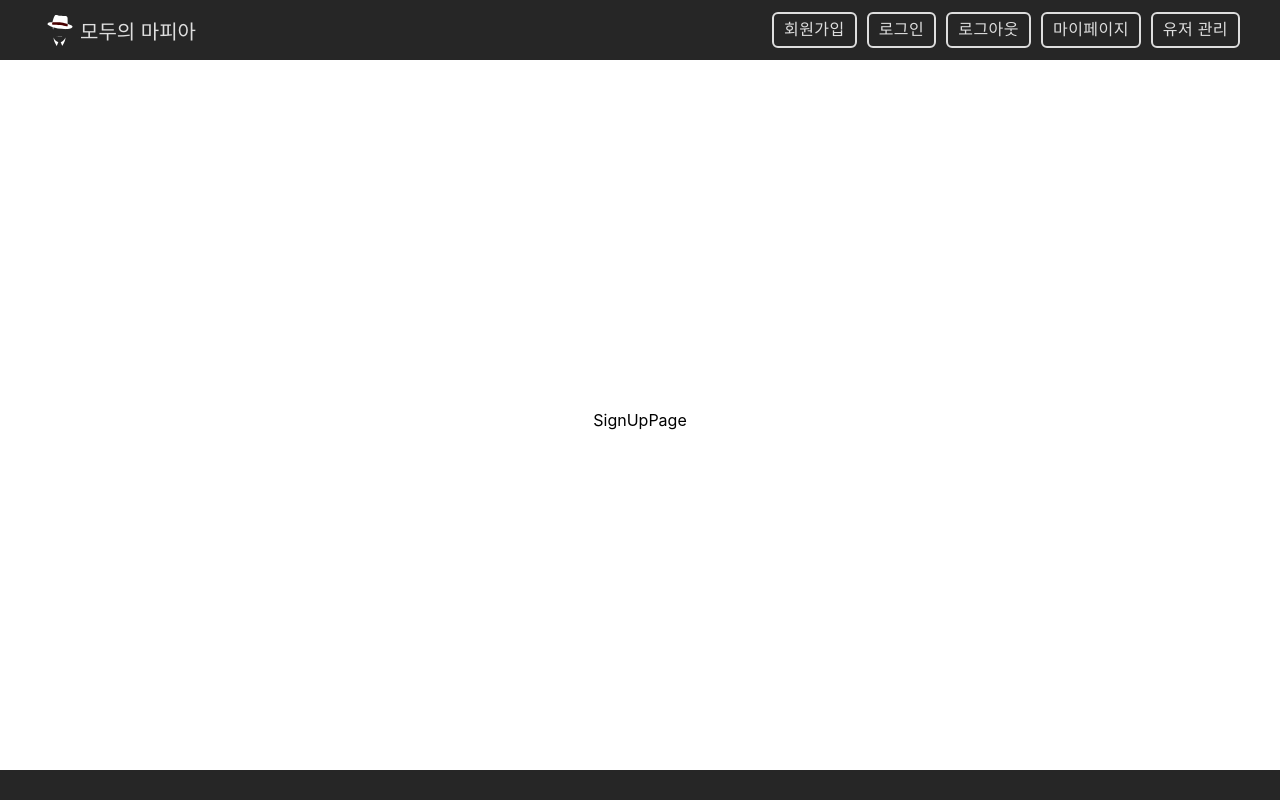
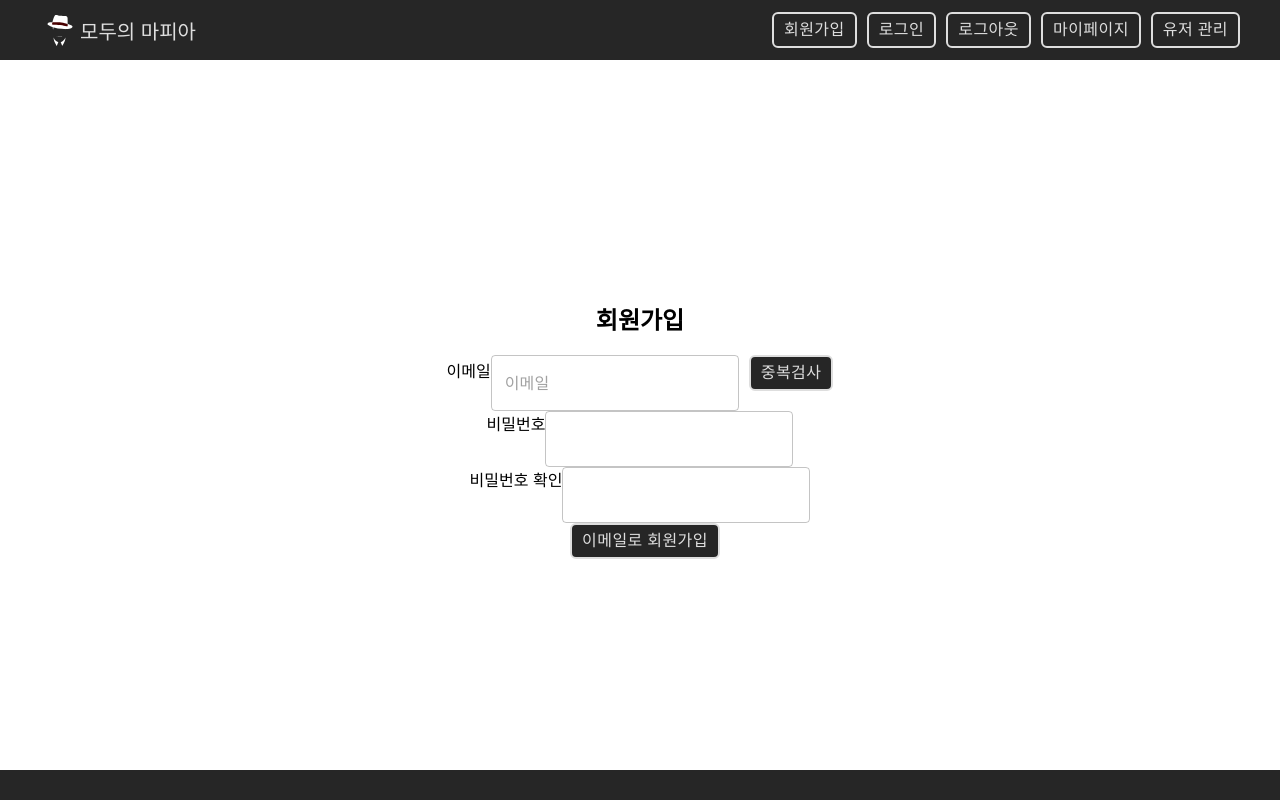
Before and after one commit to S2econdBlue/everyones_mafia, a React (Create React App) app in the folder front/: page /signup in a window 1280 px wide. Built offline with nearby package versions, Linux system fonts and the light colour scheme.

Commit message:
회원가입 페이지 구현: 회원가입 페이지 및 가입완료 페이지 추가

```diff
--- a/front/src/App.js
+++ b/front/src/App.js
@@ -11,6 +11,7 @@ import NoticeListPage from "./pages/NoticeListPage";
 import CreateNoticePage from "./pages/CreateNoticePage";
 import UpdateNoticePage from "./pages/UpdateNoticePage";
 import NoticeDetailPage from "./pages/NoticeDetailPage";
+import WelcomeMessagePage from "./pages/WelcomeMessagePage";
 import PageNotFoundPage from "./pages/PageNotFoundPage";
 
 // import VideoRoomPage from "./pages/VideoRoomPage";
@@ -37,6 +38,8 @@ function App() {
                     <Route exact path="/board/create" element={<CreateNoticePage />} />
                     <Route exact path="/board/:noticeId" element={<NoticeDetailPage />} />
                     <Route exact path="/board/:noticeId/update" element={<UpdateNoticePage />} />
+                    <Route exact path="/welcome" element={<WelcomeMessagePage />} />
+
                     <Route exact path="/*" element={<PageNotFoundPage />} />
                 </Routes>
                 <Footer />
--- a/front/src/pages/MainPage.js
+++ b/front/src/pages/MainPage.js
@@ -1,14 +1,11 @@
 import React from "react";
 import { Container, styleButton } from '../style.js';
 import { Link } from  "react-router-dom";
-import RoomList from '../components/RoomList';
 
 const MainPage = (props) => {
   return (
     <Container>
       <span>메인 페이지</span>
-
-      <RoomList />
       <Link style={styleButton} to="/board">공지사항</Link>
     </Container>
   );
--- a/front/src/pages/SignUpPage.js
+++ b/front/src/pages/SignUpPage.js
@@ -1,13 +1,99 @@
-import React from "react";
-import { Container } from '../style.js';
+import React, { useState } from "react";
+import { Container, styleButton, styleModal, styleTextField } from '../style.js';
+import { Modal, Box, Button, TextField } from '@mui/material';
+import { Link } from  "react-router-dom";
+import styled from 'styled-components';
 
 
 const SignUpPage = (props) => {
+  const [emailAuthentication, setEmailAuthentication] = useState(false);
+  const [resendEmail, setResendEmailOpen] = useState(false);
+  const [modalOpen, setModalOpen] = useState(false);
+  const [value, setValue] = useState('');
+
+  const handleResendEmailOpen = () => {
+    setResendEmailOpen(true);
+  };
+  const handleResendEmailClose = () => {
+    setResendEmailOpen(false);
+  };
+
+  const goEmailAuthentication = () => {
+    setEmailAuthentication(true);
+  };
+
+  const handleModalOpen = () => {
+    setModalOpen(true);
+  };
+  const handleModalClose = () => {
+    setModalOpen(false);
+  };
+
   return (
+    emailAuthentication ?
+      <Container>
+        <Content>
+          <div>
+            <h4>인증 메일이 발송되었습니다.</h4>
+            <span>
+            <p>메일함에서 인증 메일을 확인하시기 바랍니다.</p>
+            <p>이메일의 인증 버튼을 누르면 회원가입이 완료됩니다.</p>
+            </span>
+          </div>
+        </Content>
+
+        <Button style={styleButton} onClick={() => {handleResendEmailOpen()}}>이메일 재전송</Button>
+        <Link to="/welcome">메일 인증 시</Link>     {/* 환영 페이지 확인용(백 연결 시 지우기) */}
+
+        <Modal
+          open={resendEmail}
+          onClose={handleModalClose}
+          aria-labelledby="modal-title"
+        >
+          <Box sx={{ ...styleModal, width: 400 }}>
+            <h2 id="modal-title">인증 메일을 재전송했습니다.</h2>
+            <Button style={styleButton} onClick={handleResendEmailClose}>확인</Button>
+          </Box>
+        </Modal>
+      </Container>
+      :
+
     <Container>
-      <span>SignUpPage</span>
+      <h2>회원가입</h2>
+      <Content>
+        <label htmlFor="email">이메일</label>
+        <TextField style={styleTextField} id="email" name="email" placeholder="이메일" variant="outlined"></TextField>
+        <Button style={styleButton} onClick={() => {setValue('이메일'); handleModalOpen();}}>중복검사</Button>
+      </Content>
+      <Content>
+        <label htmlFor="password">비밀번호</label>
+        <TextField style={styleTextField} type="password" id="password" name="password" variant="outlined"></TextField>
+      </Content>
+      <Content>
+        <label htmlFor="password-check">비밀번호 확인</label>
+        <TextField style={styleTextField} type="password" id="password-check" name="password-check" variant="outlined"></TextField>
+      </Content>
+
+      <Modal
+        open={modalOpen}
+        onClose={handleModalClose}
+        aria-labelledby="modal-title"
+      >
+        <Box sx={{ ...styleModal, width: 400 }}>
+          <h2 id="modal-title">이미 사용 중인 {value}입니다.</h2>
+          <Button style={styleButton} onClick={handleModalClose}>확인</Button>
+        </Box>
+      </Modal>
+
+      <Button style={styleButton} onClick={() => {goEmailAuthentication();}}>이메일로 회원가입</Button>
     </Container>
   );
 };
 
+const Content = styled.div`
+  overflow: hidden;
+  display: block;
+  text-align: center;
+`
+
 export default SignUpPage;
--- /dev/null
+++ b/front/src/pages/WelcomeMessagePage.js
@@ -0,0 +1,29 @@
+import React from "react";
+import { Container, styleButton } from '../style.js';
+import styled from 'styled-components';
+import { Link } from  "react-router-dom";
+
+
+const WelcomeMessagePage = (props) => {
+  return (
+    <Container>
+      <Content>
+        <div>
+          <h4>환영합니다!</h4>
+          <span>
+          <p>모두의 마피아에 가입되었습니다.</p>
+          </span>
+        </div>
+      </Content>
+      <Link style={styleButton} to="/signin">로그인</Link>
+    </Container>
+  )
+};
+
+const Content = styled.div`
+  overflow: hidden;
+  display: block;
+  text-align: center;
+`
+
+export default WelcomeMessagePage;
```
